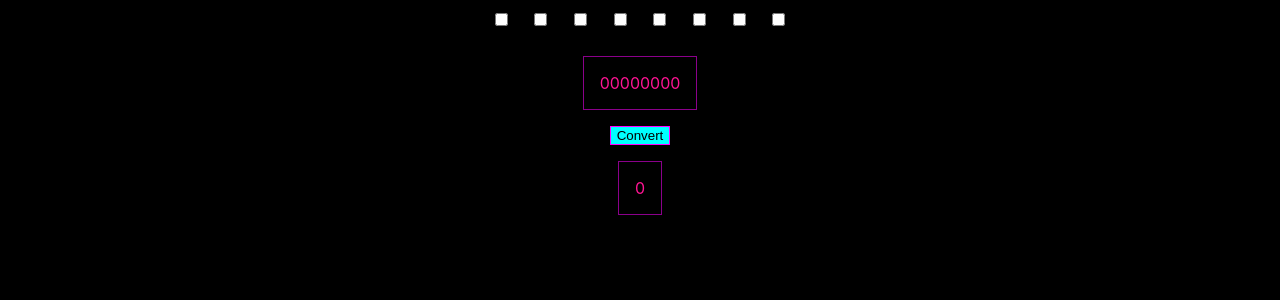
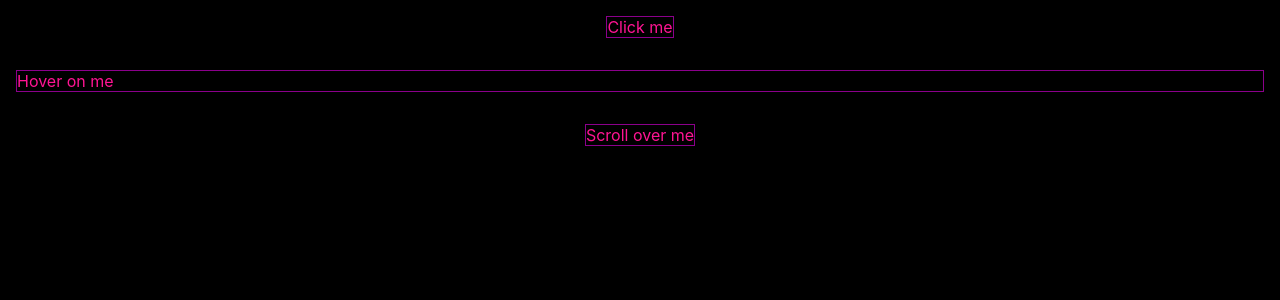
Before and after one commit to banaanihillo/tuni-gui-react, a React (Create React App) app: page / in a window 1280 px wide. Shown: the top 300 px of the page. Built offline with nearby package versions, Linux system fonts and the light colour scheme.

Commit message:
Added assignment 1-3-small (Mouse events)
Assignment 1-3-small:
Added three sections for mouse events,
one for mouse buttons,
one for mouse coordinate information,
and one for mouse scroll wheel

```diff
--- a/src/App.css
+++ b/src/App.css
@@ -15,6 +15,16 @@ input:disabled {
 main {
     display: flex;
     flex-flow: column nowrap;
+    align-items: center;
+}
+
+main > section {
+    margin: 1em;
+    border: 1px solid darkmagenta;
+}
+
+main > section:nth-child(2) {
+    align-self: stretch;
 }
 
 .checkbox-container {
--- a/src/App.js
+++ b/src/App.js
@@ -2,81 +2,27 @@ import React, {useState} from "react"
 import "./App.css"
 
 const App = () => {
-    const [bitSeven, toggleBitSeven] = useState(0)
-    const [bitSix, toggleBitSix] = useState(0)
-    const [bitFive, toggleBitFive] = useState(0)
-    const [bitFour, toggleBitFour] = useState(0)
-    const [bitThree, toggleBitThree] = useState(0)
-    const [bitTwo, toggleBitTwo] = useState(0)
-    const [bitOne, toggleBitOne] = useState(0)
-    const [bitZero, toggleBitZero] = useState(0)
-    const bits = String(bitSeven)
-        + String(bitSix)
-        + String(bitFive)
-        + String(bitFour)
-        + String(bitThree)
-        + String(bitTwo)
-        + String(bitOne)
-        + String(bitZero)
-    const [decimal, setDecimal] = useState(0)
-
+    const [mouseButton, setMouseButton] = useState("")
+    const [mouseInformation, setMouseInformation] = useState("")
+    const [wheelInformation, setWheelInformation] = useState("")
     return (
         <main>
-            <section className="checkbox-container">
-                <input
-                    type="checkbox"
-                    value={bitSeven}
-                    onChange={() => toggleBitSeven(bitSeven ? 0 : 1)}
-                />
-                <input
-                    type="checkbox"
-                    value={bitSix}
-                    onChange={() => toggleBitSix(bitSix ? 0 : 1)}
-                />
-                <input
-                    type="checkbox"
-                    value={bitFive}
-                    onChange={() => toggleBitFive(bitFive ? 0 : 1)}
-                />
-                <input
-                    type="checkbox"
-                    value={bitFour}
-                    onChange={() => toggleBitFour(bitFour ? 0 : 1)}
-                />
-                <input
-                    type="checkbox"
-                    value={bitThree}
-                    onChange={() => toggleBitThree(bitThree ? 0 : 1)}
-                />
-
-                <input
-                    type="checkbox"
-                    value={bitTwo}
-                    onChange={() => toggleBitTwo(bitTwo ? 0 : 1)}
-                />
-
-                <input
-                    type="checkbox"
-                    value={bitOne}
-                    onChange={() => toggleBitOne(bitOne ? 0 : 1)}
-                />
-
-                <input
-                    type="checkbox"
-                    value={bitZero}
-                    onChange={() => toggleBitZero(bitZero ? 0 : 1)}
-                />
+            <section onMouseDown={(event) => {
+                setMouseButton(`Mouse button ${event.button} clicked`)
+            }}>
+                {mouseButton || "Click me"}
             </section>
-            <section className="number-container">
-                <p>
-                    {bits}
-                </p>
-                <button onClick={() => setDecimal(parseInt(bits, 2))}>
-                    Convert
-                </button>
-                <p>
-                    {decimal}
-                </p>
+            <section onMouseMove={(event) => {
+                setMouseInformation(
+                    `(${event.clientX}, ${event.clientY})`
+                )
+            }}>
+                {mouseInformation || "Hover on me"}
+            </section>
+            <section onWheel={(event) => {
+                setWheelInformation("Wheel delta Y: " + event.deltaY)
+            }}>
+                {wheelInformation || "Scroll over me"}
             </section>
         </main>
     )
```
